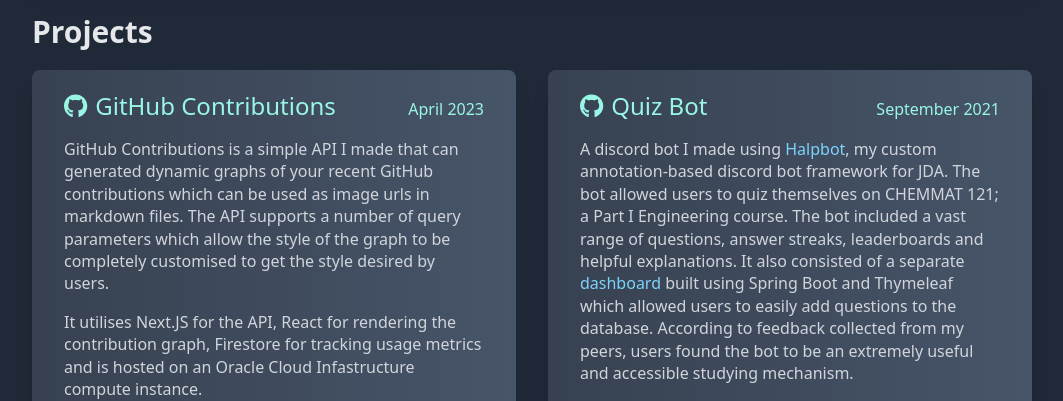
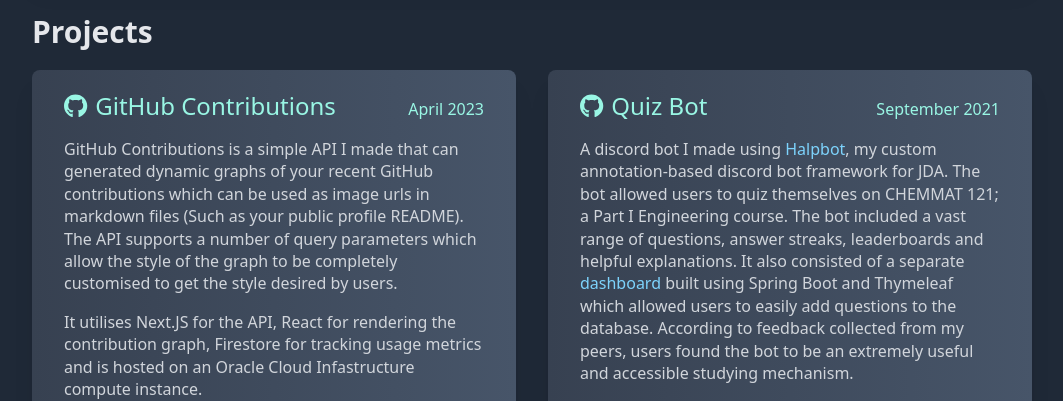
Before and after one commit to pumbas600/E-Portfolio, a Next.js app: page / in a window 1280 px wide. Shown: the part 1740-2141 px from the top of the page, without its empty margins (108-1171 px from the left). Built offline with nearby package versions, Linux system fonts and the light colour scheme; no server answers; the database is empty.

Commit message:
chore: :memo: Update github contributions description to reference your profile

```diff
--- a/components/Card/GitHubContributionsCard.tsx
+++ b/components/Card/GitHubContributionsCard.tsx
@@ -24,9 +24,9 @@ export default function GitHubContributionsCard() {
 				<>
 					<p>
 						GitHub Contributions is a simple API I made that can generated dynamic graphs of your recent
-						GitHub contributions which can be used as image urls in markdown files. The API supports a
-						number of query parameters which allow the style of the graph to be completely customised to get
-						the style desired by users.
+						GitHub contributions which can be used as image urls in markdown files (Such as your public
+						profile README). The API supports a number of query parameters which allow the style of the
+						graph to be completely customised to get the style desired by users.
 					</p>
 					<p>
 						It utilises Next.JS for the API, React for rendering the contribution graph, Firestore for
```
